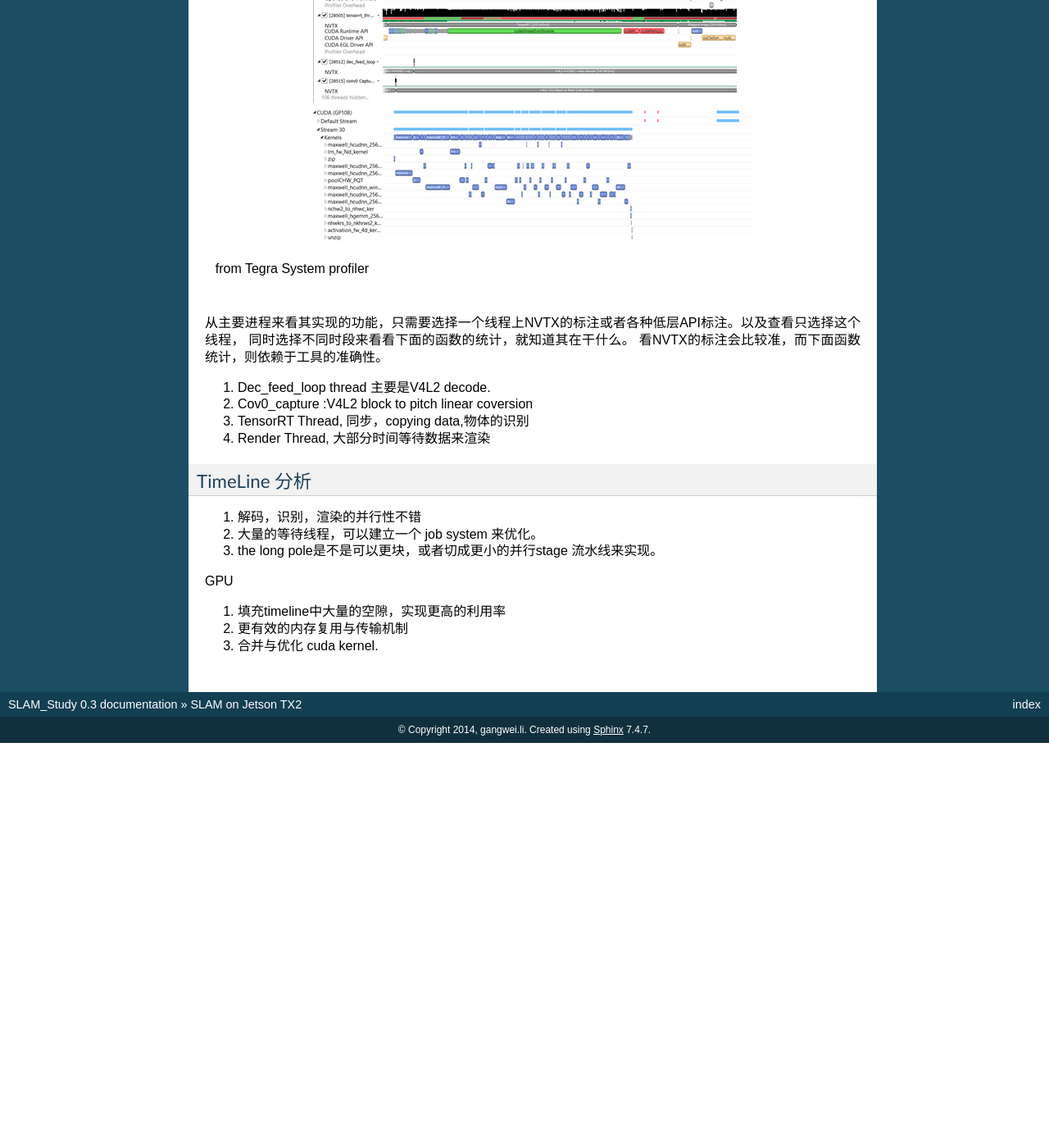
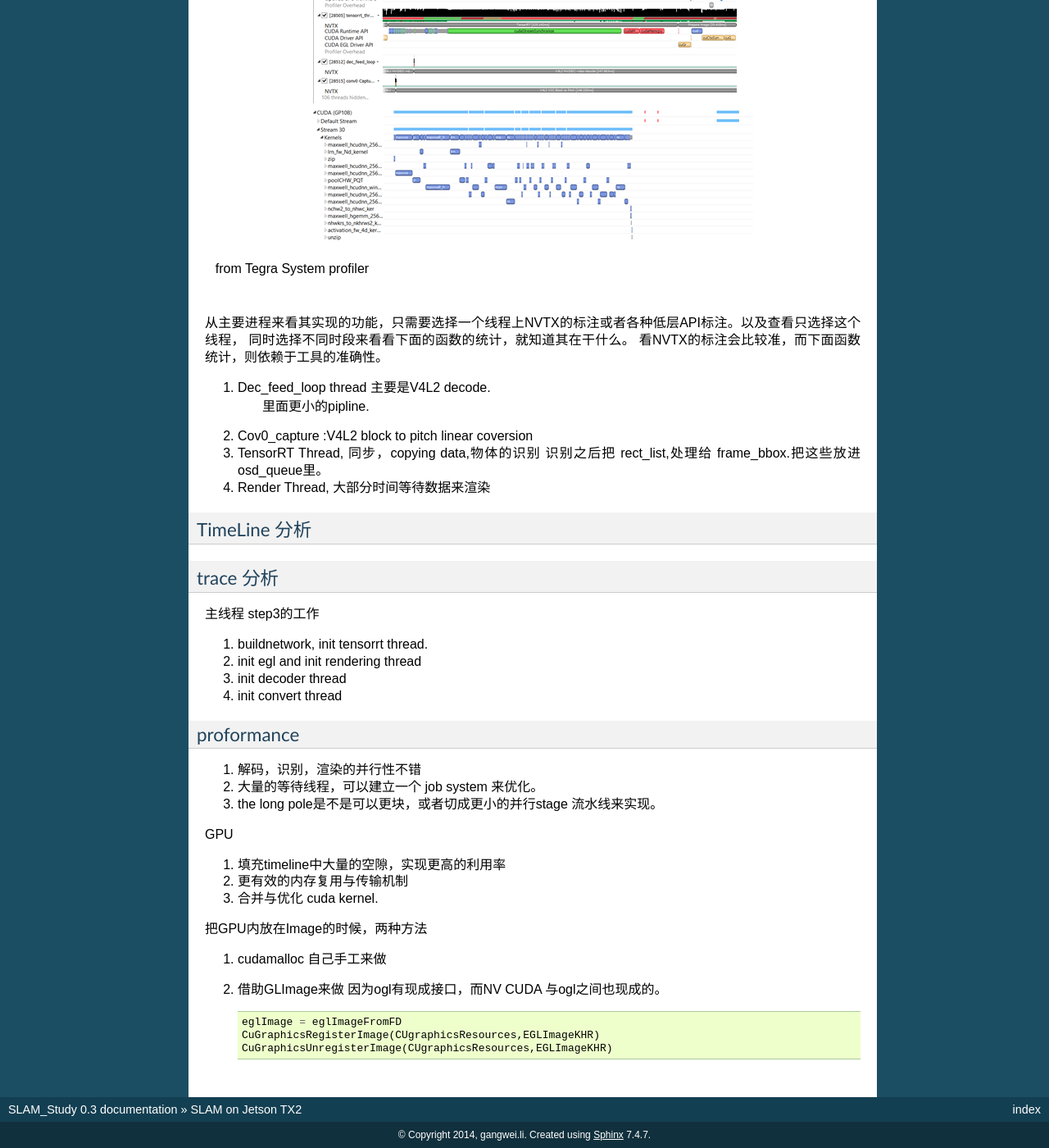
Before and after one commit to gwli/SLAM_Study, a Sphinx documentation site: the page built from source/Stage_1/SLAMOnJetsonTX2.rst, in a window 1280 px wide and 1400 px high, scrolled down 1636 px. Shown: the whole window at 82% size. Built offline with Sphinx 7.4.7, drawn with Linux system fonts in a browser that asks for light colours; before the commit the page ends 2542 px from its top, so only the background shows below that.

Commit message:
分析pipeline

```diff
--- a/source/Stage_1/SLAMOnJetsonTX2.rst
+++ b/source/Stage_1/SLAMOnJetsonTX2.rst
@@ -71,13 +71,32 @@ backend
 看NVTX的标注会比较准，而下面函数统计，则依赖于工具的准确性。
 
 
+
 #. Dec_feed_loop thread 主要是V4L2 decode.
+      里面更小的pipline.
 #. Cov0_capture :V4L2 block to pitch linear coversion
 #. TensorRT Thread, 同步，copying data,物体的识别
+   识别之后把 rect_list,处理给 frame_bbox.把这些放进 osd_queue里。
 #. Render Thread, 大部分时间等待数据来渲染
+
+
 
 TimeLine 分析
 -------------
+
+trace 分析
+-----------
+
+主线程 step3的工作
+
+#. buildnetwork, init tensorrt thread.
+#. init egl and init rendering thread
+#. init decoder thread
+#. init convert thread
+
+
+proformance
+-----------
 
 #. 解码，识别，渲染的并行性不错
 #. 大量的等待线程，可以建立一个  job system 来优化。
@@ -88,3 +107,16 @@ GPU
 #. 填充timeline中大量的空隙，实现更高的利用率
 #. 更有效的内存复用与传输机制
 #. 合并与优化 cuda kernel.
+
+
+
+把GPU内放在Image的时候，两种方法
+
+#. cudamalloc 自己手工来做
+#. 借助GLImage来做 因为ogl有现成接口，而NV CUDA 与ogl之间也现成的。
+
+   .. code-block:: c
+
+      eglImage = eglImageFromFD
+      CuGraphicsRegisterImage(CUgraphicsResources,EGLImageKHR)
+      CuGraphicsUnregisterImage(CUgraphicsResources,EGLImageKHR)
```
